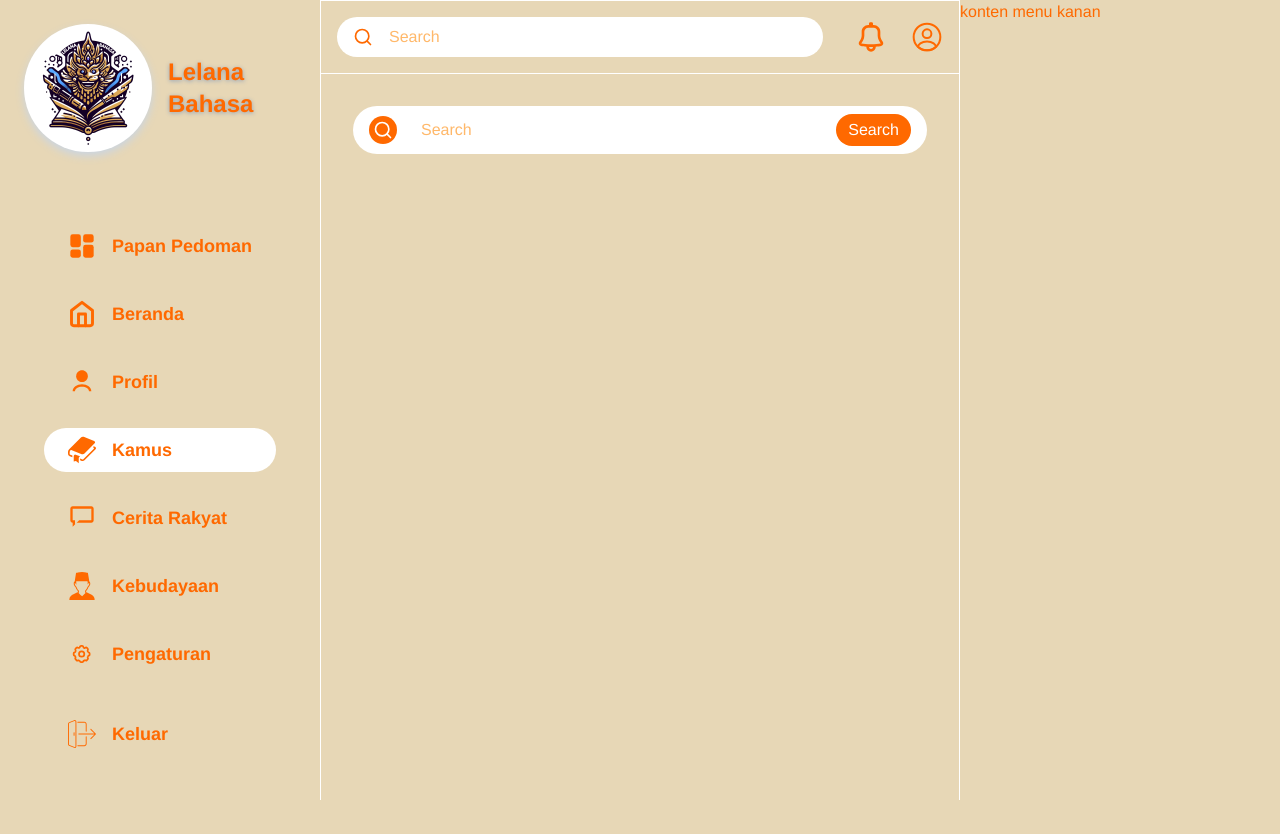
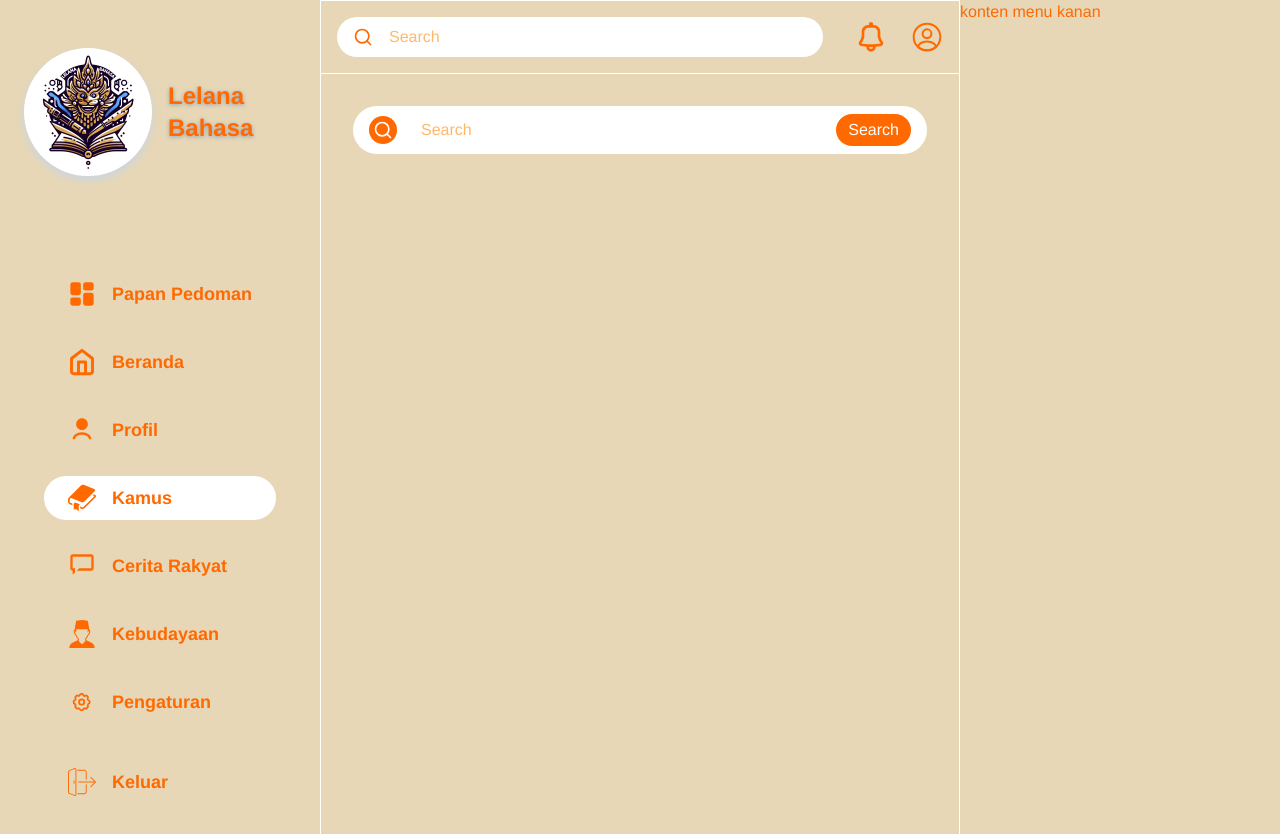
Before and after one commit to Azukii09/kamus-jawa, a Next.js app: page / in a window 1280 px wide. Shown: the top 834 px of the page. Before the commit the page ends 800 px from the top, so only its background shows below. Built offline with nearby package versions, Linux system fonts and the light colour scheme.

Commit message:
## - Update search

```diff
--- a/app/layout.tsx
+++ b/app/layout.tsx
@@ -32,7 +32,7 @@ export default function RootLayout({
       <body
           className={`${arimo.className} antialiased bg-background text-orange-500`}
       >
-          <div className={"flex flex-row w-full h-screen"}>
+          <div className={"flex flex-row w-full h-full"}>
               <LeftMenu />
               <div className={"flex flex-col w-full xl:w-6/12 h-full border-white border-x-[1px]"}>
                   <MobileMenu/>
--- a/app/page.tsx
+++ b/app/page.tsx
@@ -15,7 +15,7 @@ export default function Home() {
     setResults(res);
   };
   return (
-    <main className={"p-8"}>
+    <main className={"p-8 min-h-screen"}>
       <div className="flex flex-col gap-8">
         <div className="w-full flex flex-1 items-center justify-between bg-white p-2 rounded-full px-4 gap-2">
           <div className={"flex items-center gap-2 bg-primary p-1 rounded-full"}>
```
